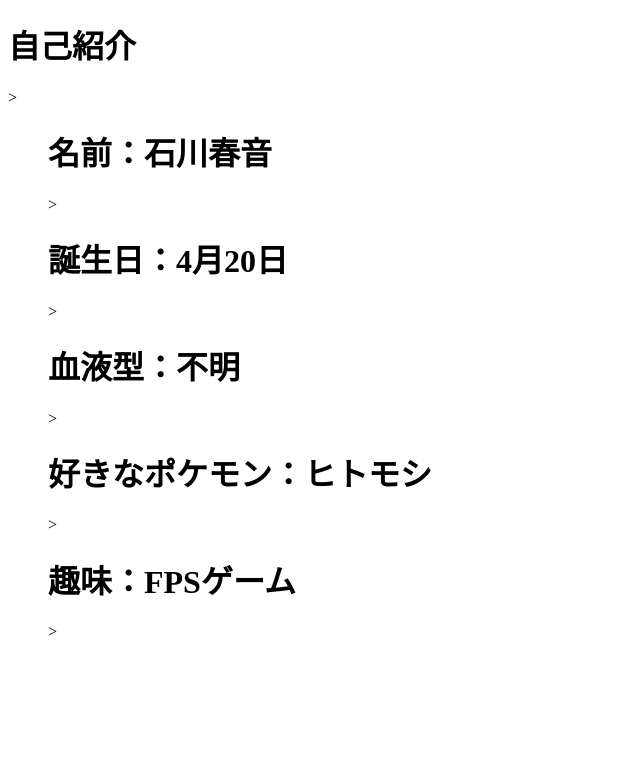
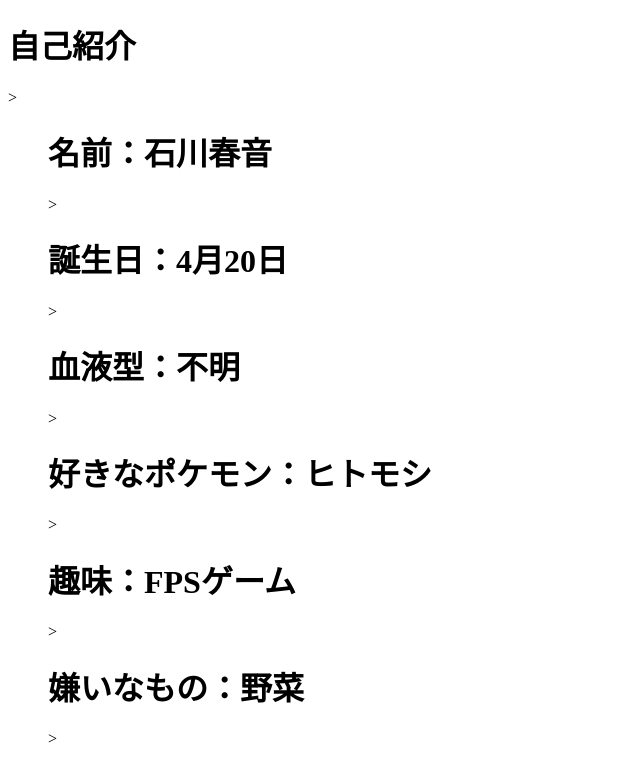
Before and after one commit to ishikawaharuto/git-practice, a plain HTML site: page index.html in a window 1280 px wide. Shown: the whole page, without its empty margins (0-640 px from the left). Drawn offline with Linux system fonts and the light colour scheme.

Commit message:
食べ物追記

```diff
--- a/index.html
+++ b/index.html
@@ -13,5 +13,6 @@
         <h1>血液型：不明</h1>>
         <h1>好きなポケモン：ヒトモシ</h1>>
         <h1>趣味：FPSゲーム</h1>>
-</body>
+        <h1>嫌いなもの：野菜</h1>>
+    </body>
 </html>
```
